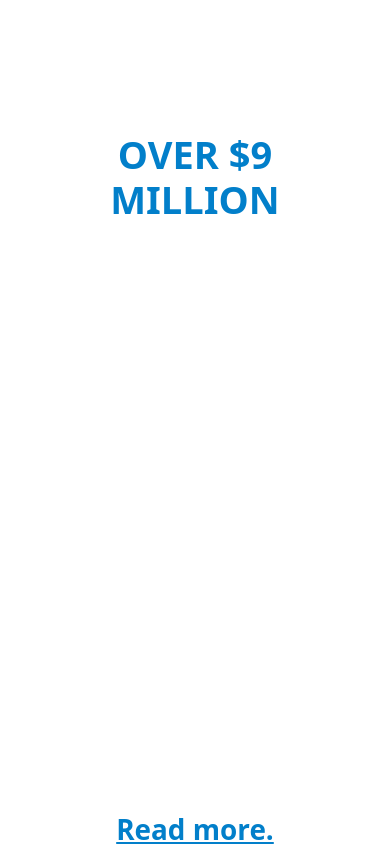
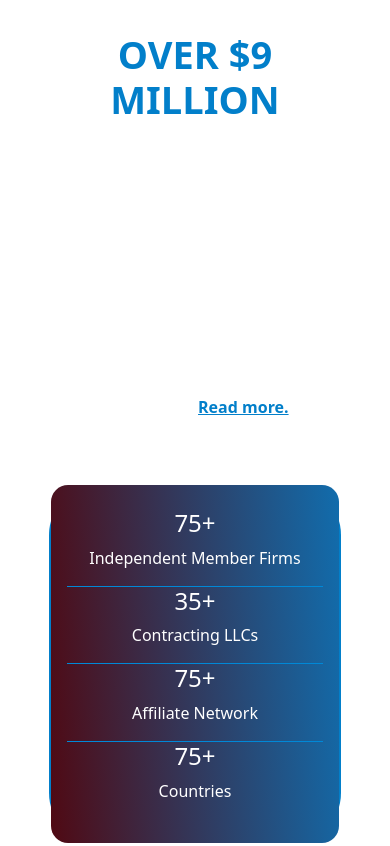
Before and after one commit to Esraa-Esmat/LeadBull_Task, a React (Vite) app: page / in a window 390 px wide. Shown: the part 6680-7526 px from the top of the page. Built offline with nearby package versions, Linux system fonts and the light colour scheme.

Commit message:
edit for responsive

```diff
--- a/src/Components/RevenueSection/RevenueSection.css
+++ b/src/Components/RevenueSection/RevenueSection.css
@@ -2,9 +2,11 @@
     height: fit-content;
     margin: 200px 0px;
 }
-.revenue-section-header{
+
+.revenue-section-header {
     margin-bottom: 100px;
 }
+
 .revenue-section-header div p a {
     color: #027fca;
     font-weight: 700;
@@ -17,16 +19,70 @@
     justify-content: center;
     align-items: center;
     border-radius: 17px;
-
 }
 
 .revenue-section-container1 {
     background: rgba(2, 127, 202, 1);
     width: 70%;
     border-radius: 50px;
+}
+
+
+.revenue-section-headerDiv {
+    width: 90%;
+    margin: auto;
+}
+
+.revenue-section-headerDiv p {
+    font-size: 22px;
+    font-weight: 700;
+}
+
+.border-div {
+    border-left: 1px solid #0088D7;
+}
+
+@media (max-width: 768px) {
+    .revenue-section {
+        margin: 100px 0px;
+    }
+
+    .revenue-section-headerDiv p {
+        font-size: 16px;
+        font-weight: 600;
+    }
+
+    .revenue-section-container1 {
+        width: 99%;
+    }
+
+    .revenue-section-container {
+        width: 99%;
+    }
+
+    .revenue-section-header {
+        margin-bottom: 50px;
+    }
+
+
+    .revenue-section-headerDiv p {
+        font-size: 18px;
+    }
+
+    .revenue-section h3 {
+        font-size: 24px;
+    }
+
+    .revenue-section p {
+        font-size: 16px;
+    }
+}
+
+@media (max-width: 425px) {
+    .border-div {
+        border-left: none;
+        border-top: 1px solid #0088D7;
+    }
+
 
 }
-
-.border-left {
-    border-left: 1px solid rgba(2, 127, 202, 1)
-}
--- a/src/Components/RevenueSection/RevenueSection.jsx
+++ b/src/Components/RevenueSection/RevenueSection.jsx
@@ -1,53 +1,47 @@
 import React from 'react';
-import { Container, Row, Col, Card } from 'react-bootstrap';
+import { Container, Row, Col } from 'react-bootstrap';
 import './RevenueSection.css';
 
 const RevenueSection = () => {
     return (
         <Container fluid className="text-center p-5 revenue-section">
-            <Row className="justify-content-center revenue-section-header ">
+            <Row className="justify-content-center revenue-section-header">
                 <Col md={10}>
                     <h2 className="secondSectionTitle mb-4">OVER $9 MILLION</h2>
-
-                    <div style={{ font: 'Roboto Flex', width: '90%' }} className=' m-auto '>
-                        <p className=' text-center display-6 py-2 fw-bold'>In combined revenue generated for our contractor clients</p>
-                        <p className=' text-center display-6'> Our services allow clients to gain a better chance of fulfilling customers' needs and catching their interest,
+                    <div className='revenue-section-headerDiv m-auto'>
+                        <p className='text-center py-2 fw-bold'>In combined revenue generated for our contractor clients</p>
+                        <p className='text-center'>Our services allow clients to gain a better chance of fulfilling customers' needs and catching their interest,
                             leading to higher net revenue and sustained customer satisfaction and loyalty.
                             Many top global contractors <a href="#readmore">Read more.</a></p>
                     </div>
-
                 </Col>
             </Row>
-            <div className='revenue-section-container1  m-auto'>
-                <div className='revenue-section-container px-3 py-4   m-auto mt-5' >
-                    <Row className="mt-4 justify-content-center container">
-                        <Col md={3}>
+            <div className='revenue-section-container1 m-auto'>
+                <div className='revenue-section-container px-3 py-4 m-auto mt-xl-5 mt-md-0'>
+                    <Row className=" justify-content-center w-100 my-auto my-xl-3">
+                        <Col xs={12} sm={6} md={3} >
                             <div>
                                 <h3>75+</h3>
                                 <p>Independent Member Firms</p>
                             </div>
-
                         </Col>
-                        <Col md={3}>
-                            <div className='border-left'>
+                        <Col xs={12} sm={6} md={3} className=" border-div">
+                            <div>
                                 <h3>35+</h3>
                                 <p>Contracting LLCs</p>
                             </div>
-
                         </Col>
-                        <Col md={3}>
-                            <div className='border-left'>
+                        <Col xs={12} sm={6} md={3} className=" border-div">
+                            <div>
                                 <h3>75+</h3>
                                 <p>Affiliate Network</p>
                             </div>
-
                         </Col>
-                        <Col md={3}>
-                            <div className='border-left'>
+                        <Col xs={12} sm={6} md={3} className="border-div">
+                            <div>
                                 <h3>75+</h3>
                                 <p>Countries</p>
                             </div>
-
                         </Col>
                     </Row>
                 </div>
```
